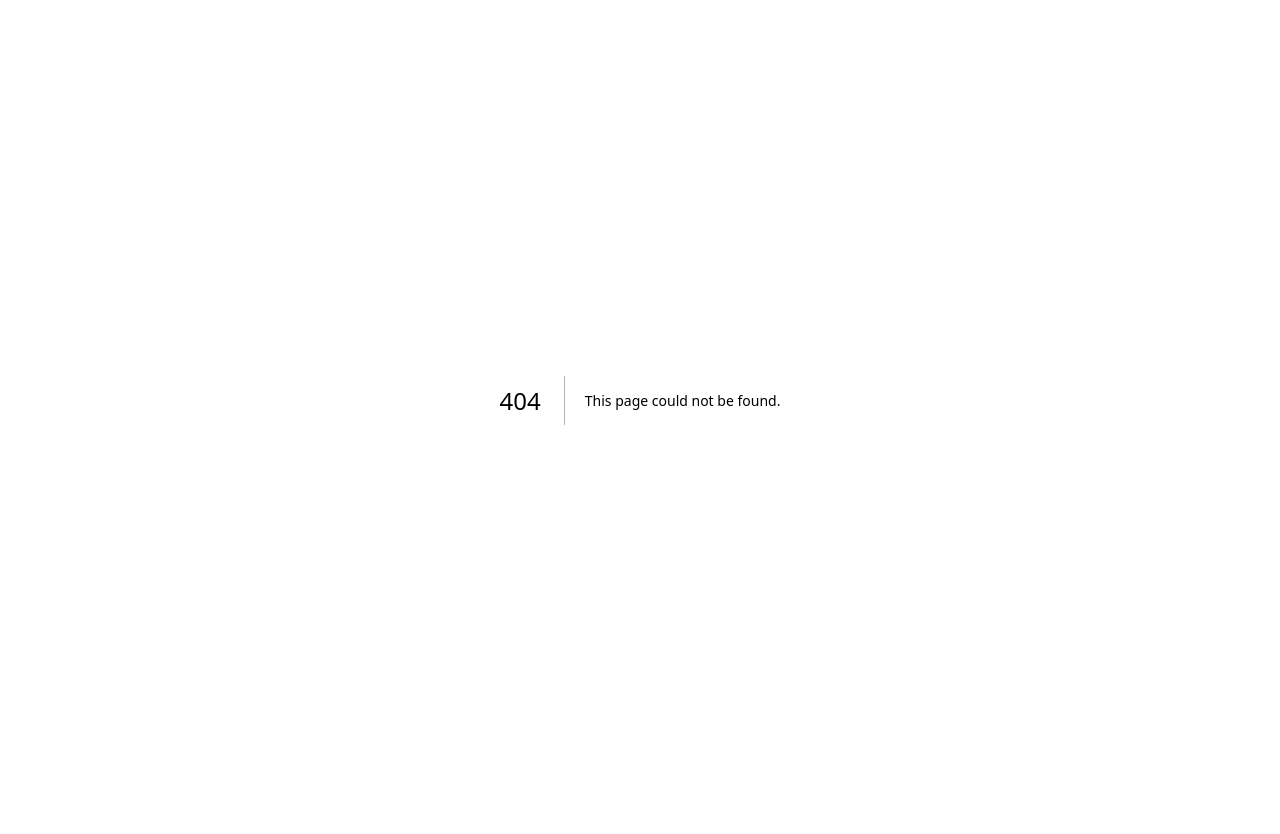
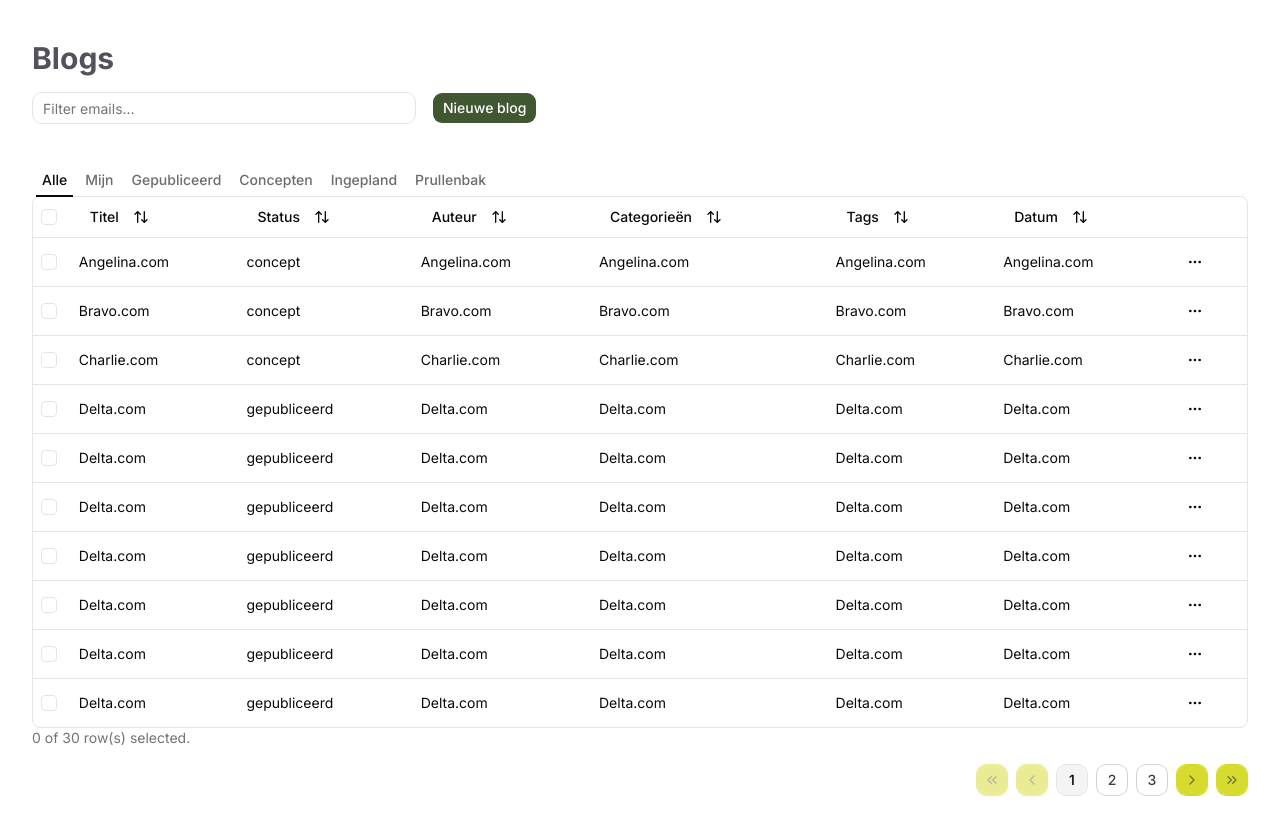
Before and after one commit to AngelinaCo10/Blogsysteem, a Next.js app: page /admin/blog in a window 1280 px wide. Before the commit this address had no page. Shown: the top 834 px of the page. Before the commit the page ends 800 px from the top, so only its background shows below. Built offline with nearby package versions, Linux system fonts and the light colour scheme.

Commit message:
Added default tabs component ShadCn

```diff
--- a/src/app/blog/_components/columns.tsx
+++ b/src/app/admin/blog/_components/columns.tsx
@@ -2,10 +2,20 @@
 
 import { ColumnDef } from "@tanstack/react-table"
 import { MoreHorizontal } from "lucide-react"
+import {
+  Card,
+  CardAction,
+  CardDescription,
+  CardFooter,
+  CardHeader,
+  CardTitle,
+  CardContent
+} from "@/components/ui/card"
 
 import { Button } from "@/components/ui/button"
 import { ArrowUpDown } from "lucide-react"
 import { Checkbox } from "@/components/ui/checkbox"
+
 import {
   DropdownMenu,
   DropdownMenuContent,
@@ -15,12 +25,14 @@
   DropdownMenuTrigger,
 } from "@/components/ui/dropdown-menu"
 
+
+
 // This type is used to define the shape of our data.
 // You can use a Zod schema here if you want.
 export type Payment = {
   id: string
   amount: number
-  status: "pending" | "processing" | "success" | "failed"
+  status: "concept" | "gepubliceerd" | "prullenbak" | "ingepland"
   email: string
 }
 
--- a/src/app/blog/_components/data-table.tsx
+++ b/src/app/admin/blog/_components/data-table.tsx
@@ -31,6 +31,11 @@
 
 import { Button } from "@/components/ui/button"
 import { Input } from "@/components/ui/input"
+import {
+  Tabs,
+  TabsList,
+  TabsTrigger,
+} from "@/components/ui/tabs"
 
 interface DataTableProps<TData, TValue> {
   columns: ColumnDef<TData, TValue>[]
@@ -79,6 +84,26 @@
           Nieuwe blog
         </Button>
       </div>
+            <Tabs
+        defaultValue="alle"
+        className="mt-6"
+        onValueChange={(value) => {
+          table
+            .getColumn("status")
+            ?.setFilterValue(value === "alle" ? undefined : value)
+          table.setPageIndex(0)
+        }}
+      >
+        <TabsList variant="line">
+          <TabsTrigger value="alle">Alle</TabsTrigger>
+          <TabsTrigger value="concept">Mijn</TabsTrigger>
+          <TabsTrigger value="gepubliceerd">Gepubliceerd</TabsTrigger>
+          <TabsTrigger value="concept">Concepten</TabsTrigger>
+          <TabsTrigger value="ingepland">Ingepland</TabsTrigger>
+          <TabsTrigger value="prullenbak">Prullenbak</TabsTrigger>
+        </TabsList>
+      </Tabs>
+
       <div className="overflow-hidden rounded-md border">
         <Table>
           <TableHeader>
@@ -151,15 +176,6 @@
           </Button>
 
           {/* Page number buttons */}
-          {/* {Array.from({ length: table.getPageCount() }, (_, i) => (
-            <Button className="h-8 w-8"
-              key={i}
-              variant={table.getState().pagination.pageIndex === i ? "default" : "outline"}
-              onClick={() => table.setPageIndex(i)}
-            >
-              {i + 1}
-            </Button>
-          ))} */}
           {Array.from({ length: table.getPageCount() }, (_, i) => {
             const isActive = table.getState().pagination.pageIndex === i
 
--- a/src/app/blog/page.tsx
+++ b/src/app/admin/blog/page.tsx
@@ -1,5 +1,6 @@
 import { columns, Payment } from "./_components/columns"
 import { DataTable } from "./_components/data-table"
+
 
 async function getData(): Promise<Payment[]> {
   // Fetch data from your API here.
@@ -7,181 +8,181 @@
     {
       id: "728ed52f",
       amount: 100,
-      status: "pending",
+      status: "concept",
       email: "Angelina.com",
     },
     {
       id: "728ed52f",
       amount: 90,
-      status: "pending",
+      status: "concept",
       email: "Bravo.com",
     },
     {
       id: "728ed52f",
       amount: 100,
-      status: "pending",
+      status: "concept",
       email: "Charlie.com",
     },
     {
       id: "728ed52f",
       amount: 100,
-      status: "pending",
+      status: "gepubliceerd",
       email: "Delta.com",
     },
       {
       id: "728ed52f",
       amount: 100,
-      status: "pending",
+      status: "gepubliceerd",
       email: "Delta.com",
     },
     {
       id: "728ed52f",
       amount: 100,
-      status: "pending",
+      status: "gepubliceerd",
       email: "Delta.com",
     },
     {
       id: "728ed52f",
       amount: 100,
-      status: "pending",
+      status: "gepubliceerd",
       email: "Delta.com",
     },
     {
       id: "728ed52f",
       amount: 100,
-      status: "pending",
+      status: "gepubliceerd",
       email: "Delta.com",
     },
     {
       id: "728ed52f",
       amount: 100,
-      status: "pending",
+      status: "gepubliceerd",
       email: "Delta.com",
     },
     {
       id: "728ed52f",
       amount: 100,
-      status: "pending",
+      status: "gepubliceerd",
       email: "Delta.com",
     },
     {
       id: "728ed52f",
       amount: 100,
-      status: "pending",
+      status: "gepubliceerd",
       email: "Delta.com",
     },
     {
       id: "728ed52f",
       amount: 100,
-      status: "pending",
+      status: "gepubliceerd",
       email: "Delta.com",
     },
     {
       id: "728ed52f",
       amount: 100,
-      status: "pending",
+      status: "gepubliceerd",
       email: "Delta.com",
     },
     {
       id: "728ed52f",
       amount: 100,
-      status: "pending",
+      status: "gepubliceerd",
       email: "Delta.com",
     },
     {
       id: "728ed52f",
       amount: 100,
-      status: "pending",
+      status: "gepubliceerd",
       email: "Delta.com",
     },
     {
       id: "728ed52f",
       amount: 100,
-      status: "pending",
+      status: "gepubliceerd",
       email: "Delta.com",
     },
     {
       id: "728ed52f",
       amount: 100,
-      status: "pending",
+      status: "gepubliceerd",
       email: "Delta.com",
     },
     {
       id: "728ed52f",
       amount: 100,
-      status: "pending",
+      status: "gepubliceerd",
       email: "Delta.com",
     },
     {
       id: "728ed52f",
       amount: 100,
-      status: "pending",
+      status: "gepubliceerd",
       email: "Delta.com",
     },
     {
       id: "728ed52f",
       amount: 100,
-      status: "pending",
+      status: "gepubliceerd",
       email: "Delta.com",
     },
     {
       id: "728ed52f",
       amount: 100,
-      status: "pending",
+      status: "gepubliceerd",
       email: "Delta.com",
     },
     {
       id: "728ed52f",
       amount: 100,
-      status: "pending",
+      status: "gepubliceerd",
       email: "Delta.com",
     },
     {
       id: "728ed52f",
       amount: 100,
-      status: "pending",
+      status: "gepubliceerd",
       email: "Delta.com",
     },
     {
       id: "728ed52f",
       amount: 100,
-      status: "pending",
+      status: "gepubliceerd",
       email: "Delta.com",
     },
     {
       id: "728ed52f",
       amount: 100,
-      status: "pending",
+      status: "gepubliceerd",
       email: "Delta.com",
     },
     {
       id: "728ed52f",
       amount: 100,
-      status: "pending",
+      status: "gepubliceerd",
       email: "Delta.com",
     },
     {
       id: "728ed52f",
       amount: 100,
-      status: "pending",
+      status: "gepubliceerd",
       email: "Delta.com",
     },
     {
       id: "728ed52f",
       amount: 100,
-      status: "pending",
+      status: "gepubliceerd",
       email: "Delta.com",
     },
     {
       id: "728ed52f",
       amount: 100,
-      status: "pending",
+      status: "gepubliceerd",
       email: "Delta.com",
     },
     {
       id: "728ed52f",
       amount: 100,
-      status: "pending",
+      status: "gepubliceerd",
       email: "Delta.com",
     },
   ]
--- /dev/null
+++ b/src/components/ui/tabs.tsx
@@ -0,0 +1,90 @@
+"use client"
+
+import * as React from "react"
+import { cva, type VariantProps } from "class-variance-authority"
+import { Tabs as TabsPrimitive } from "radix-ui"
+
+import { cn } from "@/lib/utils"
+
+function Tabs({
+  className,
+  orientation = "horizontal",
+  ...props
+}: React.ComponentProps<typeof TabsPrimitive.Root>) {
+  return (
+    <TabsPrimitive.Root
+      data-slot="tabs"
+      data-orientation={orientation}
+      className={cn(
+        "group/tabs flex gap-2 data-horizontal:flex-col",
+        className
+      )}
+      {...props}
+    />
+  )
+}
+
+const tabsListVariants = cva(
+  "group/tabs-list inline-flex w-fit items-center justify-center rounded-lg p-[3px] text-muted-foreground group-data-horizontal/tabs:h-8 group-data-vertical/tabs:h-fit group-data-vertical/tabs:flex-col data-[variant=line]:rounded-none",
+  {
+    variants: {
+      variant: {
+        default: "bg-muted",
+        line: "gap-1 bg-transparent",
+      },
+    },
+    defaultVariants: {
+      variant: "default",
+    },
+  }
+)
+
+function TabsList({
+  className,
+  variant = "default",
+  ...props
+}: React.ComponentProps<typeof TabsPrimitive.List> &
+  VariantProps<typeof tabsListVariants>) {
+  return (
+    <TabsPrimitive.List
+      data-slot="tabs-list"
+      data-variant={variant}
+      className={cn(tabsListVariants({ variant }), className)}
+      {...props}
+    />
+  )
+}
+
+function TabsTrigger({
+  className,
+  ...props
+}: React.ComponentProps<typeof TabsPrimitive.Trigger>) {
+  return (
+    <TabsPrimitive.Trigger
+      data-slot="tabs-trigger"
+      className={cn(
+        "relative inline-flex h-[calc(100%-1px)] flex-1 items-center justify-center gap-1.5 rounded-md border border-transparent px-1.5 py-0.5 text-sm font-medium whitespace-nowrap text-foreground/60 transition-all group-data-vertical/tabs:w-full group-data-vertical/tabs:justify-start hover:text-foreground focus-visible:border-ring focus-visible:ring-[3px] focus-visible:ring-ring/50 focus-visible:outline-1 focus-visible:outline-ring disabled:pointer-events-none disabled:opacity-50 has-data-[icon=inline-end]:pr-1 has-data-[icon=inline-start]:pl-1 dark:text-muted-foreground dark:hover:text-foreground group-data-[variant=default]/tabs-list:data-active:shadow-sm group-data-[variant=line]/tabs-list:data-active:shadow-none [&_svg]:pointer-events-none [&_svg]:shrink-0 [&_svg:not([class*='size-'])]:size-4",
+        "group-data-[variant=line]/tabs-list:bg-transparent group-data-[variant=line]/tabs-list:data-active:bg-transparent dark:group-data-[variant=line]/tabs-list:data-active:border-transparent dark:group-data-[variant=line]/tabs-list:data-active:bg-transparent",
+        "data-active:bg-background data-active:text-foreground dark:data-active:border-input dark:data-active:bg-input/30 dark:data-active:text-foreground",
+        "after:absolute after:bg-foreground after:opacity-0 after:transition-opacity group-data-horizontal/tabs:after:inset-x-0 group-data-horizontal/tabs:after:bottom-[-5px] group-data-horizontal/tabs:after:h-0.5 group-data-vertical/tabs:after:inset-y-0 group-data-vertical/tabs:after:-right-1 group-data-vertical/tabs:after:w-0.5 group-data-[variant=line]/tabs-list:data-active:after:opacity-100",
+        className
+      )}
+      {...props}
+    />
+  )
+}
+
+function TabsContent({
+  className,
+  ...props
+}: React.ComponentProps<typeof TabsPrimitive.Content>) {
+  return (
+    <TabsPrimitive.Content
+      data-slot="tabs-content"
+      className={cn("flex-1 text-sm outline-none", className)}
+      {...props}
+    />
+  )
+}
+
+export { Tabs, TabsList, TabsTrigger, TabsContent, tabsListVariants }
```
